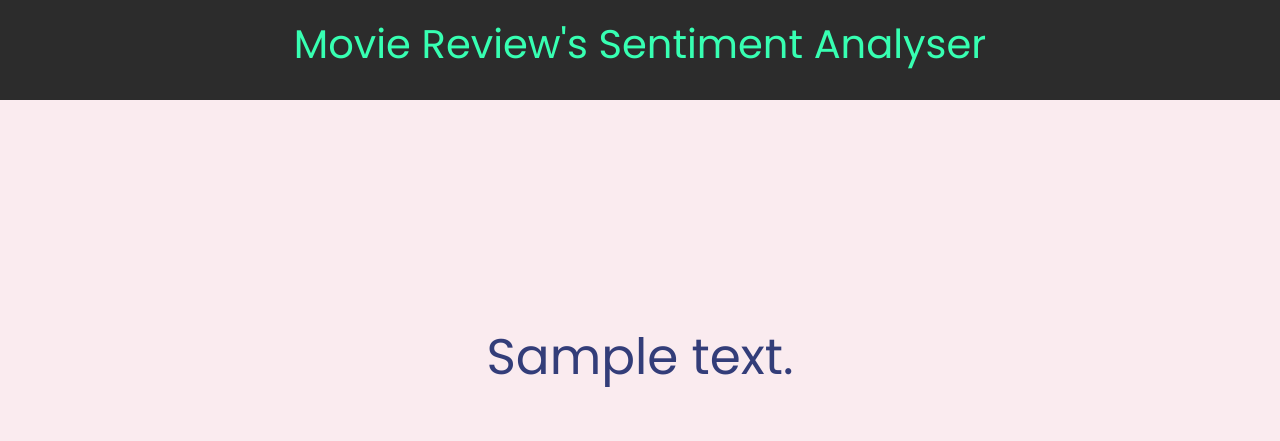
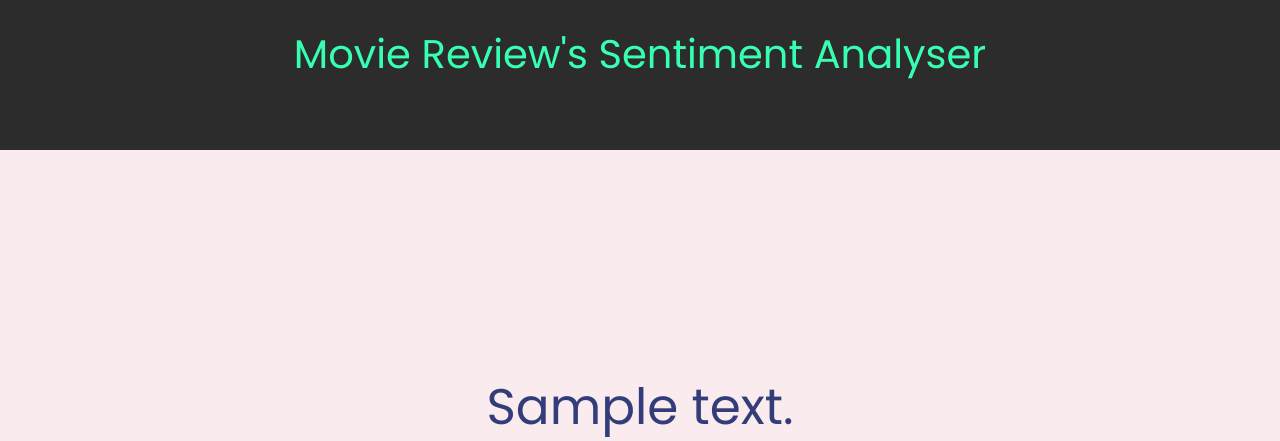
Before and after one commit to Dev-Khant/IMDB-Reviews-Sentiment-Analysis, a Flask app: template templates/two.html in a window 1280 px wide. Shown: the top 441 px of the page. Run offline with Flask 2, Linux system fonts and the light colour scheme; the template is opened without the code that fills it: most values are stand-ins (such as "Sample title", 1, 10 or a date in 2020); parts of the project's set-up code (start-up, migrations or seed data) failed here and were passed over; some libraries are stand-ins or nearby versions.

Commit message:
Update two.html

```diff
--- a/templates/two.html
+++ b/templates/two.html
@@ -15,9 +15,9 @@
     .d{
         background-color: rgb(44, 44, 44);
         color: rgb(55, 255, 178);
-        height: 100px;
+        height: 150px;
         text-align: center;
-        padding-top: 20px;
+        padding-top: 30px;
     }
     div{
         text-align: center;
```
